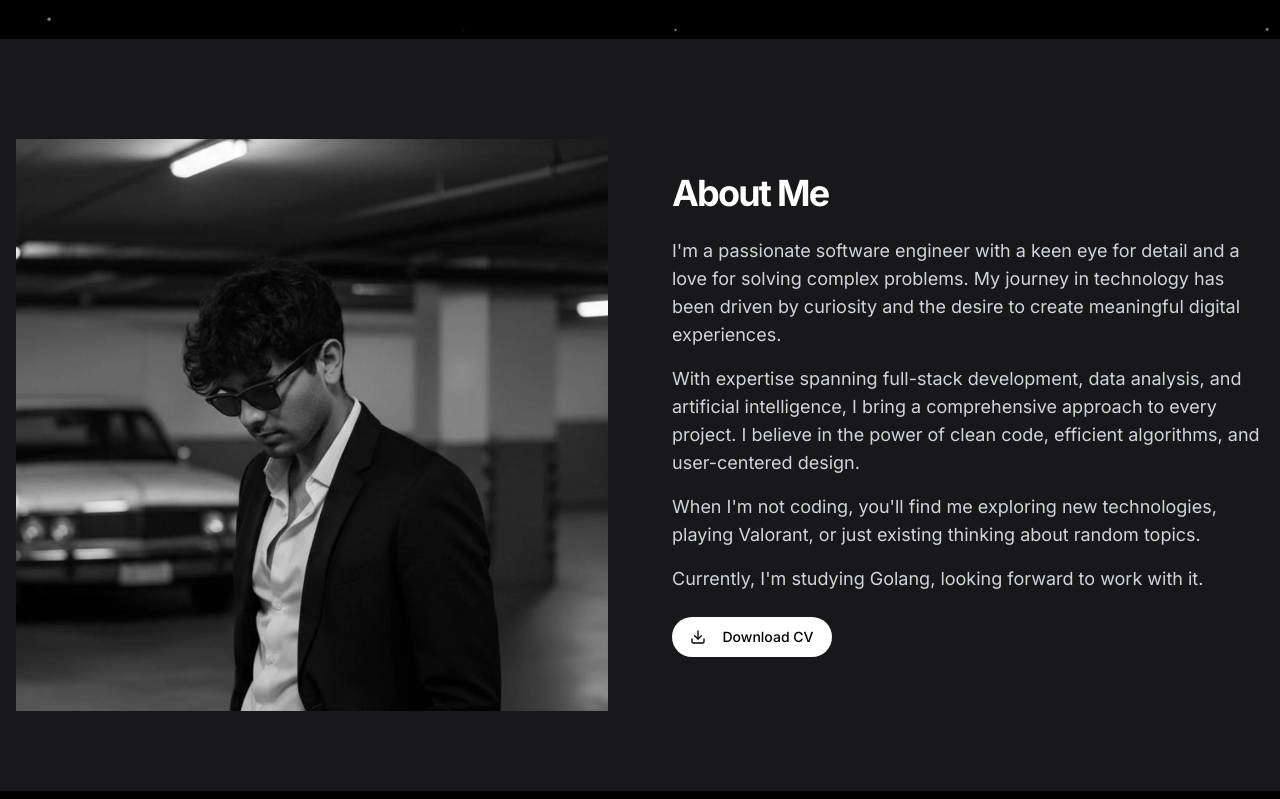
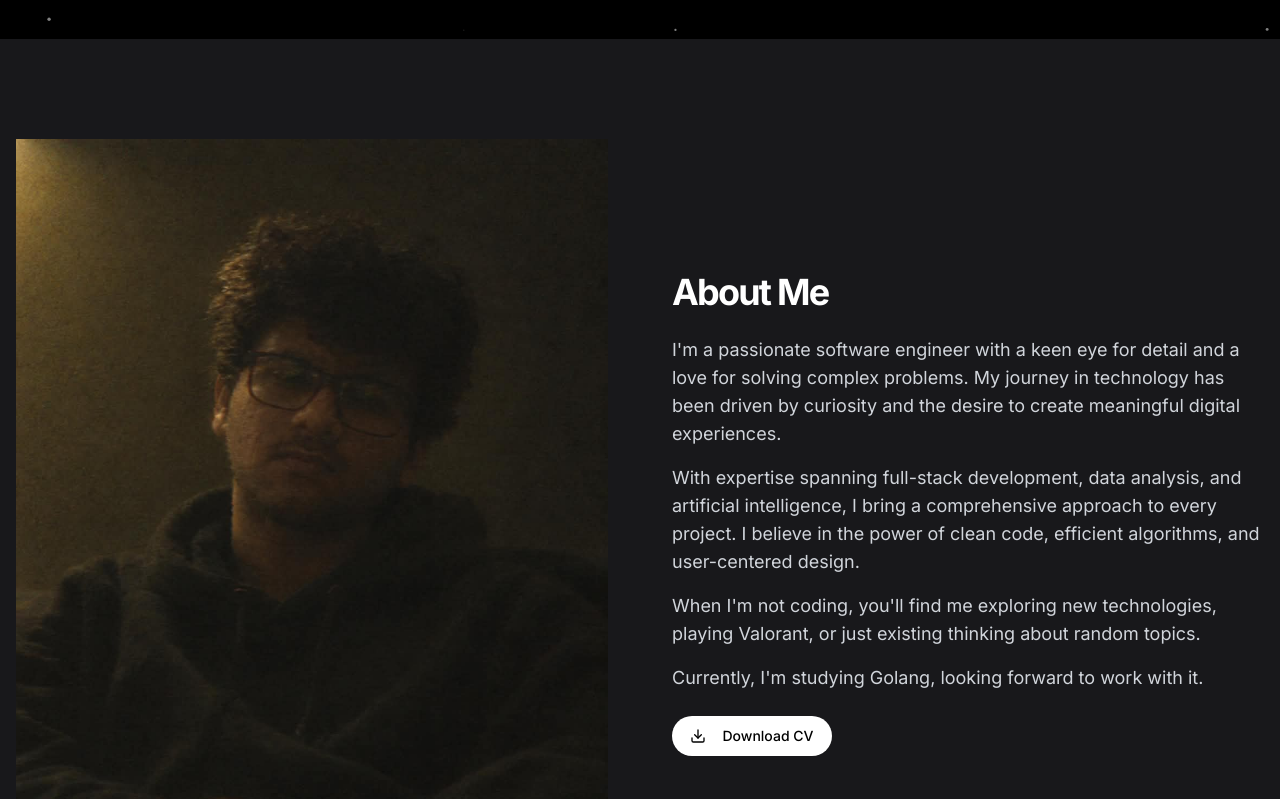
Before and after one commit to HarshalSinghVats/personal-website, a Next.js app: page / in a window 1280 px wide. Shown: the part 761-1560 px from the top of the page. Built offline with nearby package versions, Linux system fonts and the light colour scheme.

Commit message:
changing img

```diff
--- a/app/components/about.tsx
+++ b/app/components/about.tsx
@@ -20,7 +20,7 @@ export default function About() {
             transition={{ duration: 0.8 }}
           >
             <img
-              src="/profile.jpg?height=600&width=500"
+              src="/new-portfolio-pic.jpeg?height=600&width=500"
               alt="Harshal Singh Vats"
               className="h-full w-full object-cover object-[center_20px]"
             />
```
